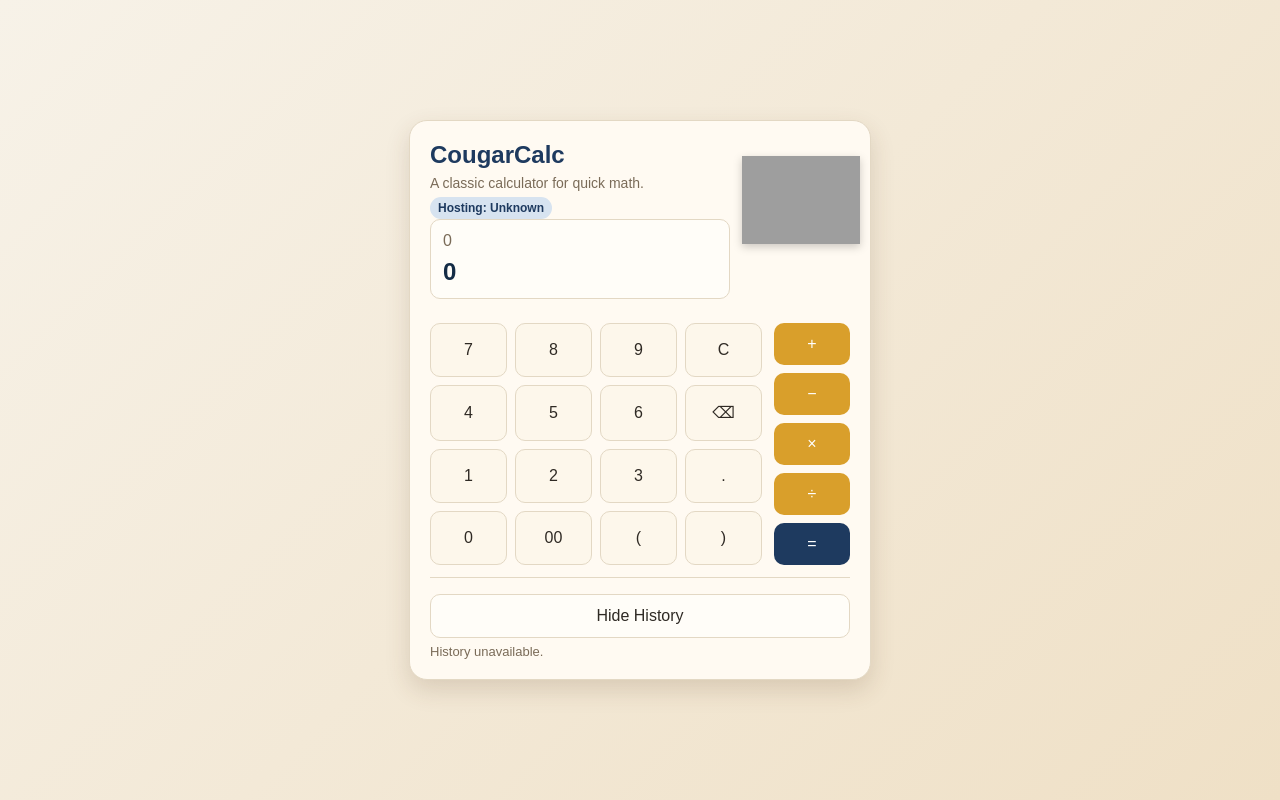
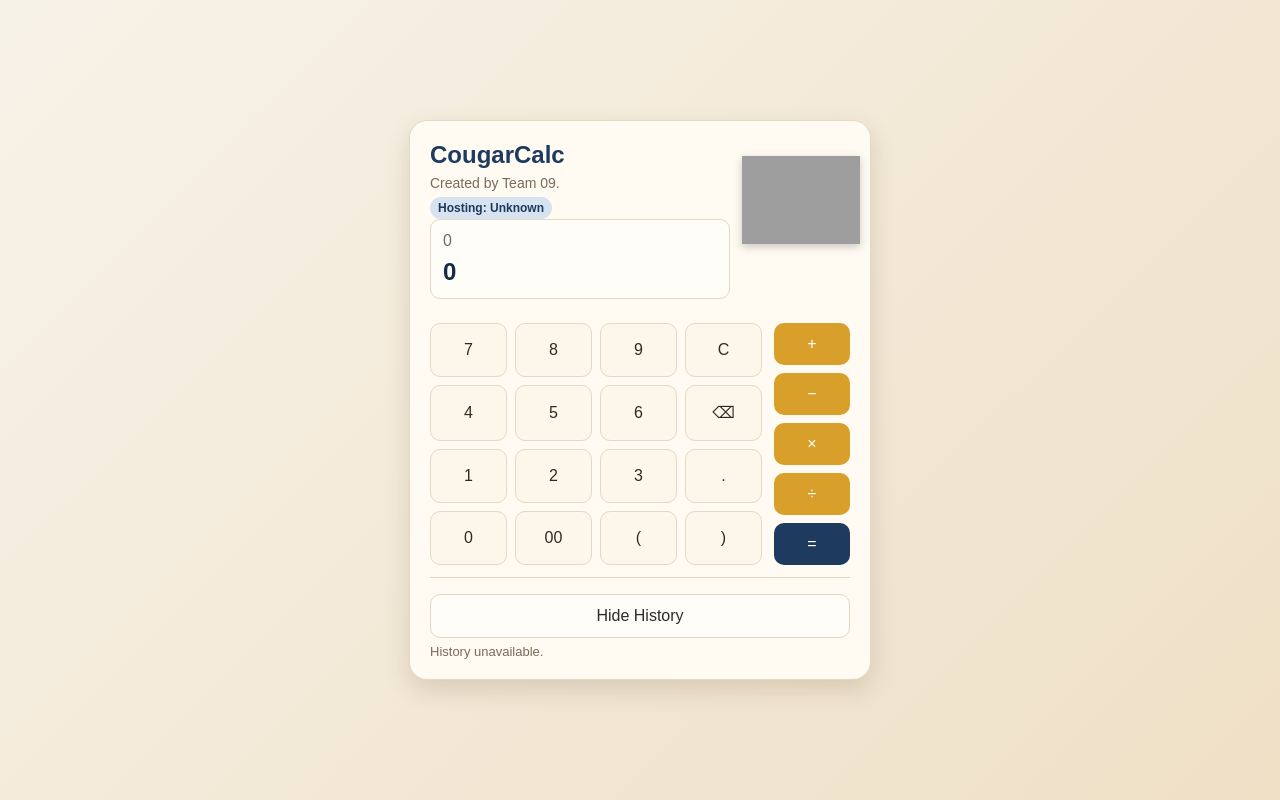
Before and after one commit to byumerrill/is404-cougarcalc, a website: page public/index.html in a window 1280 px wide. Drawn offline with Linux system fonts and the light colour scheme; no server answers; grey boxes are pictures that could not be loaded.

Commit message:
Add team identity to CougarCalc subtitle

```diff
--- a/public/index.html
+++ b/public/index.html
@@ -207,7 +207,7 @@
       <div class="header">
         <div class="header-text">
           <h1>CougarCalc</h1>
-          <p class="subtitle">A classic calculator for quick math.</p>
+          <p class="subtitle">Created by Team 09.</p>
           <div id="environmentBadge" class="environment-badge">Checking environment…</div>
           <div class="display">
             <div id="formula" class="formula">0</div>
```
